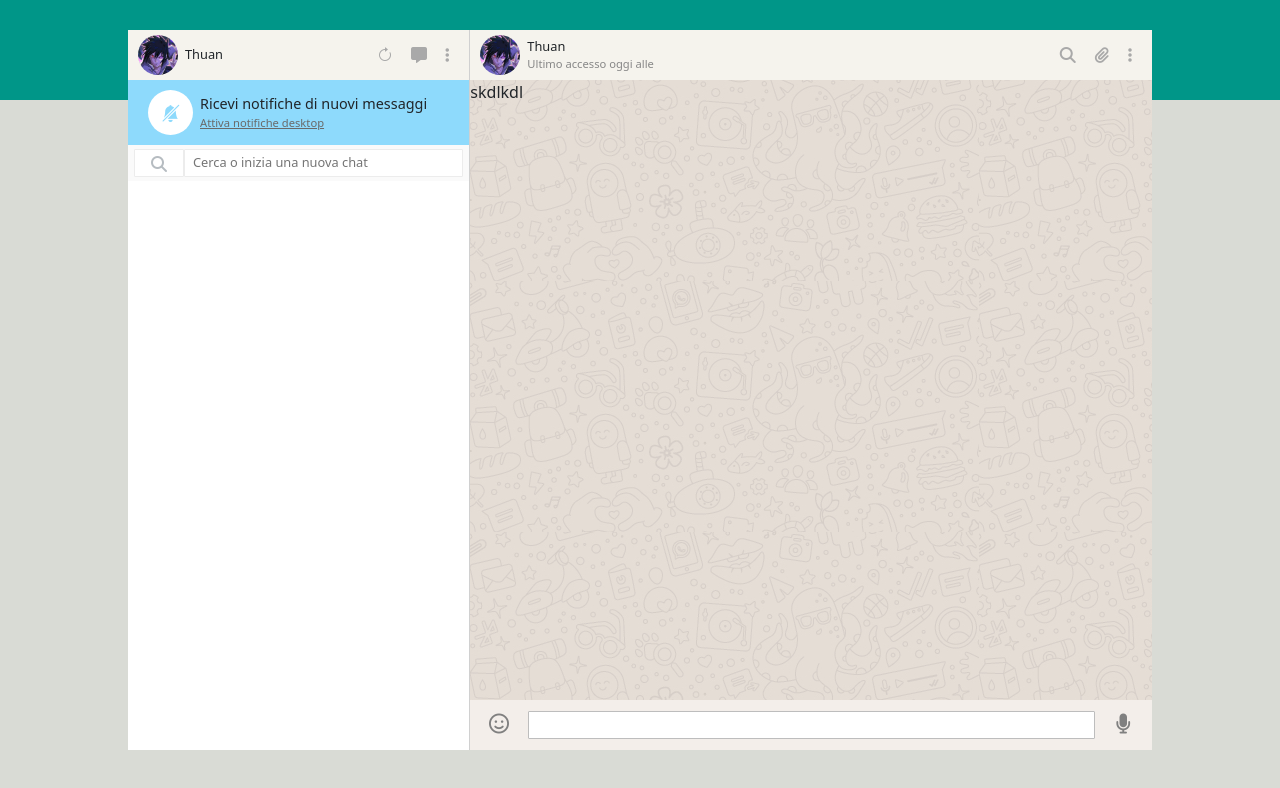
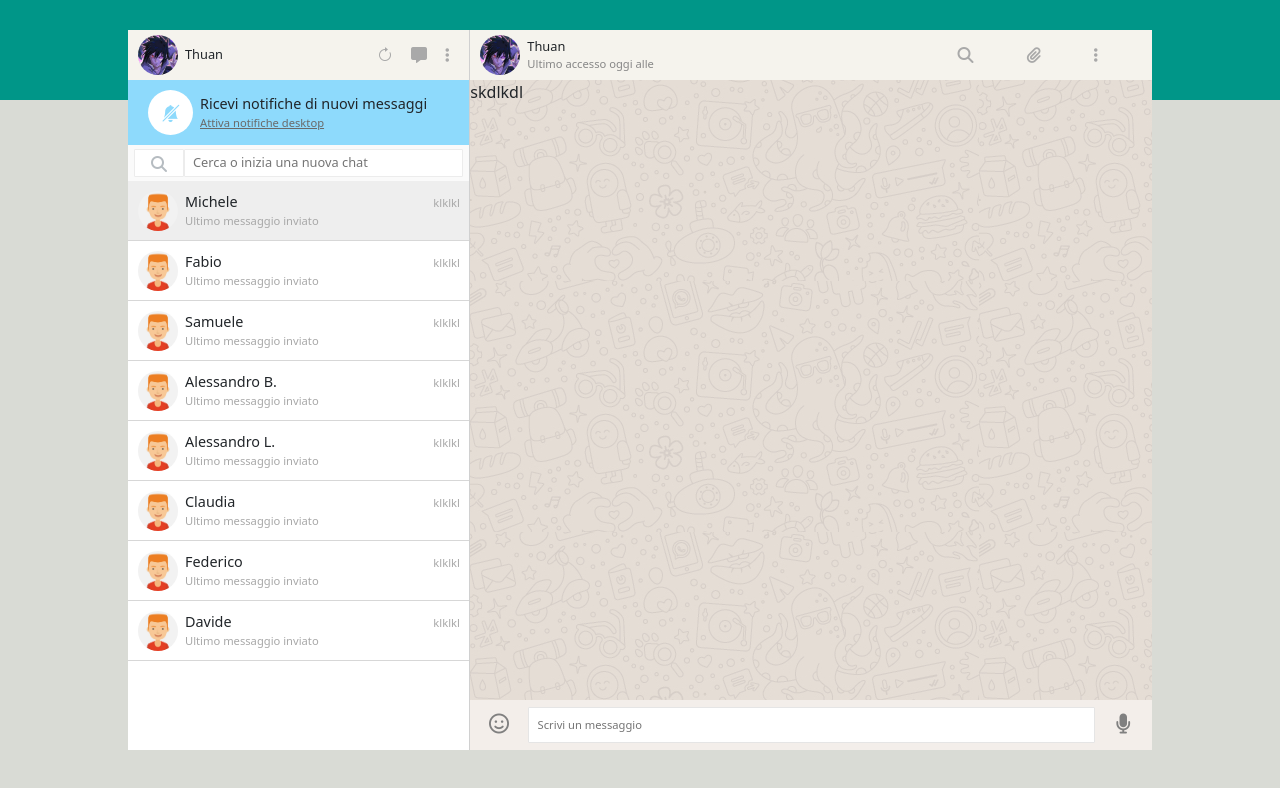
Before and after one commit to revanderground/vue-boolzapp, a plain HTML site: page index.html in a window 1280 px wide. Drawn offline with nearby package versions, Linux system fonts and the light colour scheme.

Commit message:
milestone1 to be fixed

```diff
--- a/css/style.css
+++ b/css/style.css
@@ -10,7 +10,7 @@
 
 }
 
-.app-box{
+.appbox{
     background-color: rgb(180, 180, 180);
     height:90vh;
 
@@ -47,7 +47,6 @@
     display: flex;
     flex-direction: row;
     flex-wrap: wrap;
-
 }
 
 .user{
@@ -226,8 +225,65 @@ background-color: white;
 
 .stylesendmsg{
     width:100%;
-    border:1px solid rgb(189, 189, 189);
-    padding-left: 8px;
+    border:1px solid rgb(229, 229, 229);
+    padding:9px;
     color: #232323;
     border-radius: 1px;
+    font-size: 0.7rem;
 }
+
+.top-contact-slide{
+    height: 60px;
+    width:100%;
+    --bs-gutter-x: 0;
+    display: flex;
+    flex-direction: row;
+    flex-wrap: wrap;
+    border-bottom: 1px solid rgb(215, 215, 215);
+}
+
+.user-contact{
+    display: flex;
+    flex-direction: row;
+    justify-content: flex-start;
+    align-items: center;
+    width: 100%;
+    height:100%;
+}
+.contact-info{
+    width:100%;
+}
+.date-lastmsg-slide{
+    padding-right: 36px;
+    font-size: 0.7rem;
+    width:30%;
+    color: rgb(168, 168, 168);
+    padding-bottom: 15px;
+}
+
+.contact-name{
+    font-size: 0.9rem;
+    padding-left: 7px;
+
+}
+
+.lastmsg-notification{
+    font-size: 0.7rem;
+    padding-left: 7px;
+    color: rgb(168, 168, 168);
+
+}
+
+
+.icon-box-right{
+    width:20%;
+}
+
+.active{
+    background-color: #eeeeee;
+}
+
+.contactlist{
+    height:calc(100% - 250);
+    overflow:hidden;
+}
--- a/index.html
+++ b/index.html
@@ -4,10 +4,12 @@
     <meta charset="UTF-8"/>
     <meta http-equiv="X-UA-Compatible" content="IE=edge"/>
     <meta name="viewport" content="width=device-width, initial-scale=1.0"/>
+
+    <script src="https://cdn.jsdelivr.net/npm/vue@2.7.0/dist/vue.js"></script>
     <link rel="stylesheet" href="https://cdn.jsdelivr.net/npm/bootstrap-icons@1.8.3/font/bootstrap-icons.css">
     <link rel="stylesheet" href="https://cdnjs.cloudflare.com/ajax/libs/font-awesome/6.1.1/css/all.min.css">
     <link href="https://cdn.jsdelivr.net/npm/bootstrap@5.2.0-beta1/dist/css/bootstrap.min.css" rel="stylesheet" integrity="sha384-0evHe/X+R7YkIZDRvuzKMRqM+OrBnVFBL6DOitfPri4tjfHxaWutUpFmBp4vmVor" crossorigin="anonymous">
-    <script src="https://cdn.jsdelivr.net/npm/vue@2/dist/vue.js"></script>
+
 
     <link rel="stylesheet" href="css/style.css"/>
 
@@ -23,7 +25,7 @@
 
             </div>
 
-            <div class="app-box">
+            <div class="appbox">
                 <div class="left-side col-4">
                     <div class="top-slide">
                         <div class="user">
@@ -80,6 +82,34 @@
 
                     </div>
 
+                    <div class="contactlist">
+
+                        <div class="top-contact-slide"
+                            v-for="(contact,index) in contacts"
+                            :class="{active: index == activeIndex}"
+                            @click="setActiveIndex(index)" >
+                            <div class="user-contact" >
+                                <div class="myimg" >
+                                    <img class="my_img" :src="getFullPathImage()" alt="contact_img">
+                                </div>
+                                <div class="contact-info">
+                                    <div class="contact-name">{{contact.name}}</div>
+                                    <div class="lastmsg-notification">Ultimo messaggio inviato</div>
+
+                                </div>
+
+                                <div class="icons-top-box">
+                                    <div class="date-lastmsg-slide">klklkl</div>
+                                </div>
+
+                            </div>
+
+
+                        </div>
+
+                    </div>
+
+
 
 
 
@@ -117,6 +147,8 @@
 
                         </div>
 
+
+
                     </div>
 
                     <div class="rightside-mainblock">
@@ -129,7 +161,7 @@
                         </div>
 
                         <div class="sendmsgbox">
-                            <input class="stylesendmsg" type="text" class="col-12">
+                            <input class="stylesendmsg" placeholder="Scrivi un messaggio" type="text" class="col-12">
                         </div>
 
                         <div class="rightside-bottomicon">
@@ -145,12 +177,13 @@
 
             <div class="background-main"></div>
 
+
         </div>
 
 
 
 
 
-    <script src="js/main.js"></script>
+        <script type="application/javascript" src="./js/main.js"></script>
 </body>
 </html>
--- a/js/main.js
+++ b/js/main.js
@@ -1,3 +1,13 @@
+const app = new Vue (
+    {
+        el: '#root',
+        data: {
+
+            activeIndex: 0,
+            index:0,
+
+            currentIndex: 0,
+
             contacts: [
                 {
                     name: 'Michele',
@@ -161,3 +171,21 @@ contacts: [
                     ],
                 }
             ]
+
+        },
+
+        methods: {
+
+            setActiveIndex(newIndex){
+                this.activeIndex = newIndex;
+            },
+
+            getFullPathImage: function(){
+
+                return 'img/avatar' + this.contacts[this.activeIndex].avatar + '.jpg';
+
+            }
+        },
+
+
+    })
```
Lines whose indentation alone changed are shown as unchanged.
